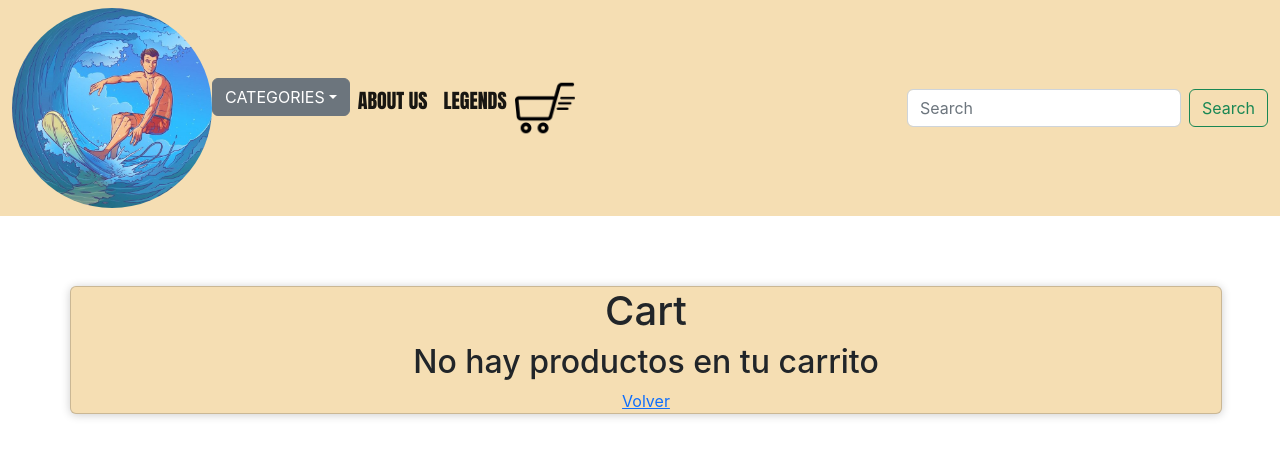
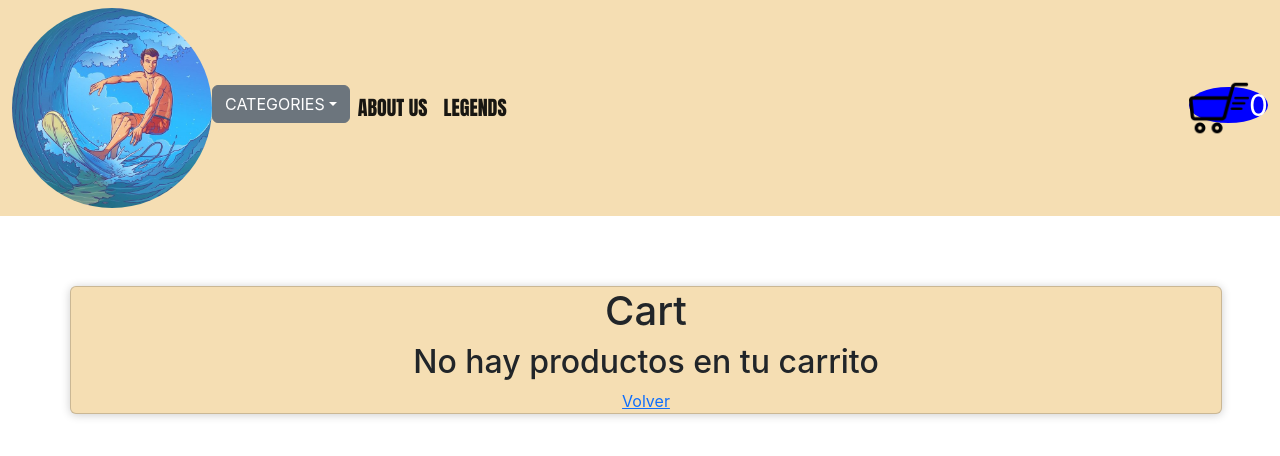
Before and after one commit to simonbarrau/React-tienda, a React (Create React App) app: page /cart in a window 1280 px wide. Shown: the top 456 px of the page. Built offline with nearby package versions, Linux system fonts and the light colour scheme.

Commit message:
cart count

```diff
--- a/src/App.js
+++ b/src/App.js
@@ -7,17 +7,19 @@ import {BrowserRouter,Routes, Route} from 'react-router-dom';
 import { CartContext } from './Context/CartContext';
 import {CartProvider} from './Context/CartProvider';
 import Loader from './Components/Loader/Loader';
+import CartWidget from './Components/CartWidget/CartWidget';
 import Cart from './Components/Cart/Cart';
 
 function App() {
   return (
     <CartProvider>
 
+
     <BrowserRouter>
     <Loader />
 
     <div className="App">
-    <NavBar />
+    <NavBar  />
     {/* <ItemCount stock={stock}/> */}
     </div>
     <Routes>
--- a/src/Context/CartProvider.js
+++ b/src/Context/CartProvider.js
@@ -34,9 +34,12 @@ export const CartProvider= ({children}) => {
         setCart([])
     }
 
+    const totalItems = () => {
+        return cart.reduce((acc, cartItem) => acc + cartItem.cantidad, 0);
+      };
 
     return(
-        <CartContext.Provider value={{cart, addToCart, removeProduct, clear}}>
+        <CartContext.Provider value={{cart, addToCart, removeProduct, clear, totalItems}}>
             {children}
     </CartContext.Provider >
 
--- a/src/NavBar/NavBar.js
+++ b/src/NavBar/NavBar.js
@@ -2,6 +2,7 @@ import img from '../img/pic.jpg';
 import ima from '../img/car1.png';
 import './NavBar.css';
 import { Link } from 'react-router-dom';
+import CartWidget from '../Components/CartWidget/CartWidget';
 
 const NavBar= () => {
     return(
@@ -44,17 +45,13 @@ const NavBar= () => {
               <div class="nav-link active">LEGENDS</div>                </Link>
 
               </li>
-              <li class="nav-item">
-              <Link to={'/cart'} style={{textDecoration:"none"}}>
-              <img className='carro' height="40px" src={ima} alt="surf"></img>
-             </Link>
-              </li>
+
 
 
             </ul>
             <form class="d-flex" role="search">
-              <input class="form-control me-2" type="search" placeholder="Search" aria-label="Search"></input>
-              <button class="btn btn-outline-success" type="submit">Search</button>
+            <CartWidget/>
+
             </form>
           </div>
         </div>
--- a/src/components/CartWidget/CartWidget.css
+++ b/src/components/CartWidget/CartWidget.css
@@ -0,0 +1,11 @@
+.total-item{
+
+    background-color: blue;
+    color: white;
+    border-radius: 50%;
+    width: 20px;
+    height: 20px;
+
+    font-size: 30px;
+
+  }
--- a/src/components/CartWidget/CartWidget.js
+++ b/src/components/CartWidget/CartWidget.js
@@ -1,8 +1,26 @@
+import { CartContext } from "../../Context/CartContext";
+import { useContext } from "react";
+import ima from '../../img/car1.png';
+import { Link } from "react-router-dom";
+import './CartWidget.css';
 
-const CartWidget = () => {
+
+
+const CartWidget = (item) => {
+  const {totalItems} = useContext(CartContext)
+
   return (
-<img src="./img/pic.jpg" alt="Carrito"/>
-)
-};
+    <Link to={'/cart'} style={{textDecoration:"none"}}>
+       <div>
+        {
+          <span className="total-item">
+        <img className='carro' height="40px" src={ima} alt="surf" ></img>
+            {totalItems() > 0 ? totalItems() : "0"}
+          </span>
+        }
+      </div>
+
+   </Link>
+)};
 
 export default CartWidget;
--- a/src/components/ItemCount/ItemCount.css
+++ b/src/components/ItemCount/ItemCount.css
@@ -0,0 +1,7 @@
+.stock:hover{
+
+        box-shadow: 5px 5px 20px rgba(0,0,0,0.4);
+        transform: translateY(-3%);
+        background: linear-gradient(to right, lightblue, blue);
+        width: 30px;
+}
--- a/src/components/ItemCount/ItemCount.js
+++ b/src/components/ItemCount/ItemCount.js
@@ -15,18 +15,10 @@ const resta= () => { initialState >= 1 ? setInitialState(initialState -1) : aler
 
   return (
     <div >
-
-        <hr/>
-
-        <div className="stock">
-        <button onClick={resta}> - </button>
-        <button onClick={suma}> + </button>
-
-
+        <div >
+        <button className="stock" onClick={resta}> - </button>
+        <button className="stock" onClick={suma}> + </button>
         </div>
-
-
-
     </div>
   )
 }
--- a/src/components/itemDetail/ItemDetail.js
+++ b/src/components/itemDetail/ItemDetail.js
@@ -17,9 +17,6 @@ const ItemDetails = ({product}) => {
     addToCart(product, initialState)
      }
 
-     function out(product) {
-      removeProduct(product, initialState)
-     }
 
      const handleClick=() => {
     console.log(initialState);
@@ -51,7 +48,9 @@ const ItemDetails = ({product}) => {
  {initialState < 8 &&  <ItemCount initialState={initialState}   setInitialState={setInitialState} price={product.price}/>
  }
  <button onClick={() => onAdd(product)}> Agregar al carrito</button>
- <button onClick={out}> Eliminar</button>
+ <br/>
+
+
  <Link to={'/'}>
  <button > Seguir Comprando</button>
  </Link >
```
Also changed, not shown: src/components/itemDetail/ItemDetails.css (line endings or trailing spaces).
